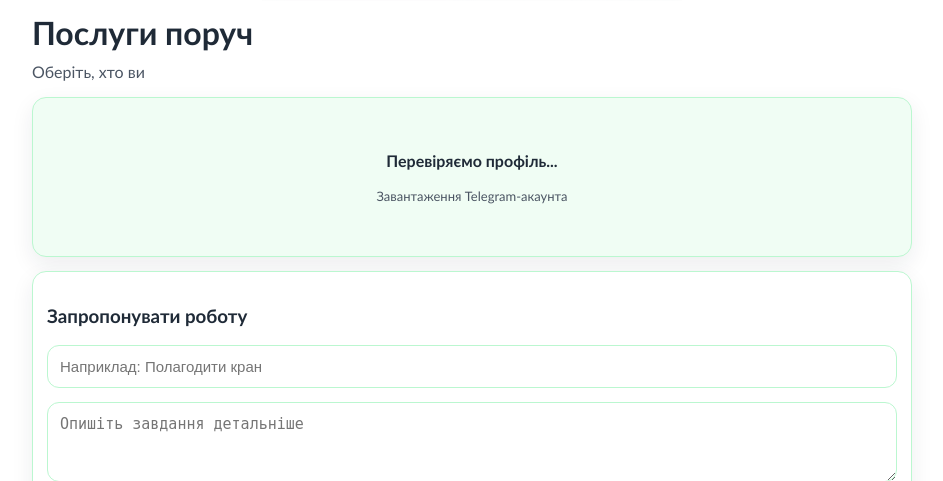
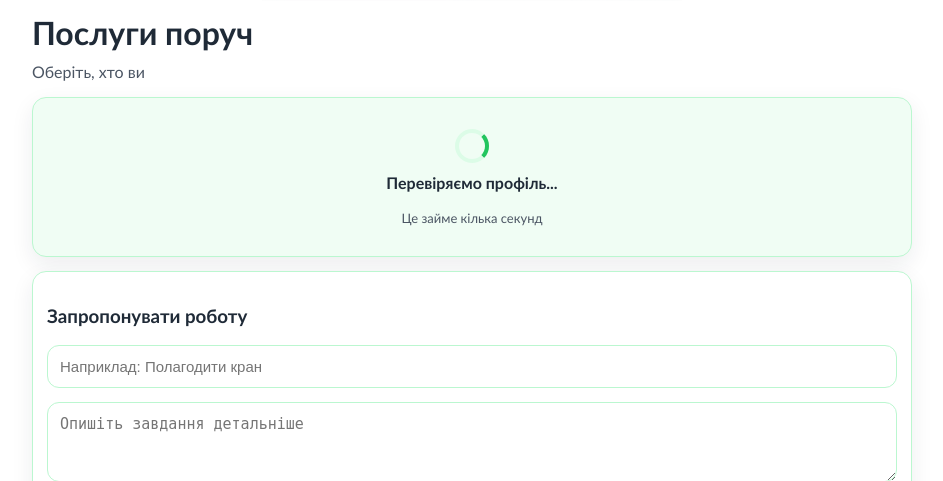
Before and after one commit to zerotto-annme/maistergo-miniapp, a FastAPI app: page / in a window 1280 px wide. Shown: the part 359-840 px from the top of the page, without its empty margins (168-1111 px from the left). Run offline with FastAPI, Linux system fonts and the light colour scheme; data comes from the database, SQL or seed files in the repository; data that the repository does not hold is empty; some libraries are stand-ins or nearby versions.

Commit message:
Add auth loading screen with retry flow

```diff
--- a/app/templates/index.html
+++ b/app/templates/index.html
@@ -129,6 +129,17 @@
         min-height: 160px;
         gap: 10px;
       }
+      .spinner {
+        width: 34px;
+        height: 34px;
+        border: 4px solid #dcfce7;
+        border-top-color: var(--brand);
+        border-radius: 50%;
+        animation: spin 0.8s linear infinite;
+      }
+      @keyframes spin {
+        to { transform: rotate(360deg); }
+      }
       @media (max-width: 720px) {
         .row { grid-template-columns: 1fr; }
         .actions { grid-template-columns: 1fr; }
@@ -152,8 +163,10 @@
       <div class="subtitle">Оберіть, хто ви</div>
 
       <section id="authSplash" class="card splash" style="margin-bottom:14px; background:var(--bg-soft)">
-        <strong>Перевіряємо профіль...</strong>
-        <div class="small">Завантаження Telegram-акаунта</div>
+        <div id="authSpinner" class="spinner"></div>
+        <strong id="authSplashTitle">Перевіряємо профіль...</strong>
+        <div id="authSplashSubtitle" class="small">Це займе кілька секунд</div>
+        <button id="authRetryBtn" class="btn-secondary hidden" style="max-width:240px">Спробувати ще раз</button>
       </section>
 
       <section id="landingCard" class="card hidden" style="margin-bottom:14px; background:var(--bg-soft)">
@@ -256,6 +269,7 @@
       let appStarted = false;
       let selectedRole = "client";
       let authState = "loading"; // loading | authed | unauthed
+      let authInitInProgress = false;
 
       function buildHeaders() {
         const headers = {};
@@ -286,6 +300,32 @@
         if (route !== "/app" && route !== "/register") return;
         if (replace) history.replaceState({}, "", route);
         else history.pushState({}, "", route);
+      }
+
+      function sleep(ms) {
+        return new Promise((resolve) => setTimeout(resolve, ms));
+      }
+
+      function showAuthSplashError(message) {
+        const spinner = document.getElementById("authSpinner");
+        const title = document.getElementById("authSplashTitle");
+        const subtitle = document.getElementById("authSplashSubtitle");
+        const retryBtn = document.getElementById("authRetryBtn");
+        spinner.classList.add("hidden");
+        title.textContent = "Не вдалося перевірити профіль";
+        subtitle.textContent = message;
+        retryBtn.classList.remove("hidden");
+      }
+
+      function resetAuthSplashLoading() {
+        const spinner = document.getElementById("authSpinner");
+        const title = document.getElementById("authSplashTitle");
+        const subtitle = document.getElementById("authSplashSubtitle");
+        const retryBtn = document.getElementById("authRetryBtn");
+        spinner.classList.remove("hidden");
+        title.textContent = "Перевіряємо профіль...";
+        subtitle.textContent = "Це займе кілька секунд";
+        retryBtn.classList.add("hidden");
       }
 
       function formatApiError(detail, fallbackText) {
@@ -587,11 +627,27 @@
       }
 
       async function initAuthGate() {
+        if (authInitInProgress) return;
+        authInitInProgress = true;
         authState = "loading";
+        resetAuthSplashLoading();
         showByRole();
-        const me = await fetchMe();
+        const startedAt = Date.now();
 
-        if (me && hasAnyRegistration(me)) {
+        try {
+          const timeoutPromise = new Promise((_, reject) =>
+            setTimeout(() => reject(new Error("auth_timeout")), 5000)
+          );
+          const me = await Promise.race([fetchMe(), timeoutPromise]);
+
+          const elapsed = Date.now() - startedAt;
+          if (elapsed < 3000) await sleep(3000 - elapsed);
+
+          if (!me) {
+            throw new Error("auth_lookup_failed");
+          }
+
+          if (hasAnyRegistration(me)) {
             authState = "authed";
             appStarted = true;
             selectedRole = me.role === "performer" ? "performer" : "client";
@@ -609,6 +665,16 @@
           selectedRole = "client";
           if (currentRoute() === "/app") navigate("/register", true);
           showByRole();
+        } catch (error) {
+          console.error("[auth] initAuthGate error", error);
+          const elapsed = Date.now() - startedAt;
+          if (elapsed < 3000) await sleep(3000 - elapsed);
+          authState = "loading";
+          showByRole();
+          showAuthSplashError("Спробуйте ще раз через кілька секунд");
+        } finally {
+          authInitInProgress = false;
+        }
       }
 
       async function registerUser() {
@@ -955,6 +1021,7 @@
         document.getElementById("filterCategory").value = "";
         fetchTasks();
       });
+      document.getElementById("authRetryBtn").addEventListener("click", initAuthGate);
 
       window.addEventListener("popstate", () => {
         if (authState === "authed" && currentRoute() === "/register") {
```
Lines whose indentation alone changed are shown as unchanged.
